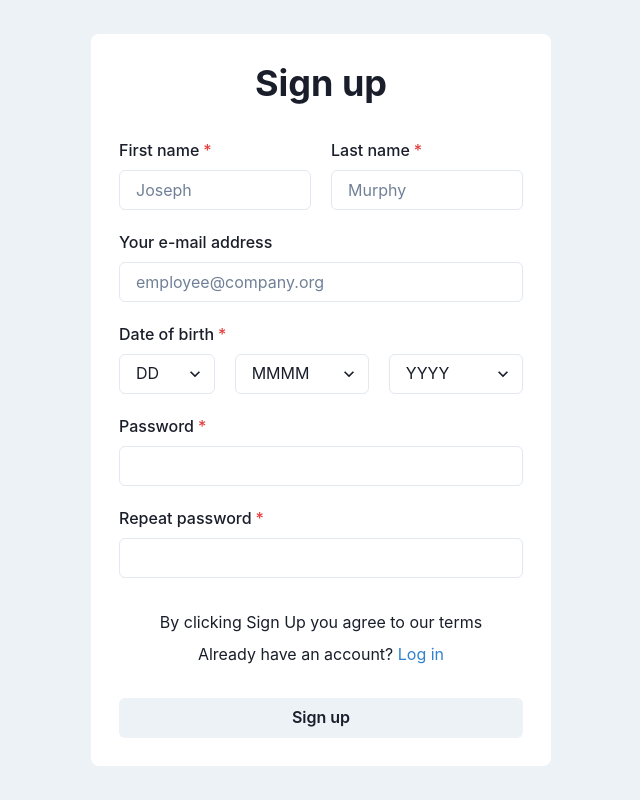
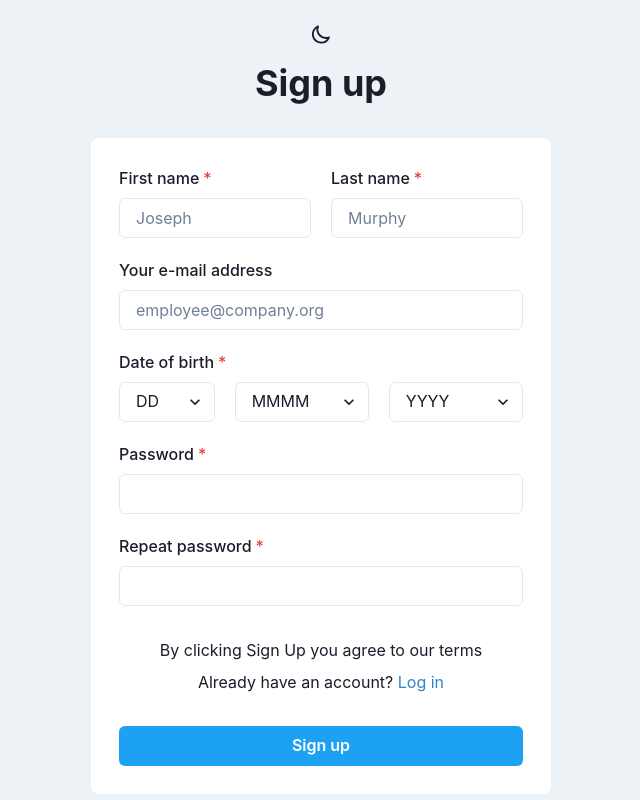
Before and after one commit to sibite/social-app, a React (Create React App) app: page /signup in a window 1280 px wide. Shown: the whole page, without its empty margins (319-959 px from the left). Built offline with nearby package versions, Linux system fonts and the light colour scheme.

Commit message:
Add interactive theme meta tag, refresh pages:
Sign Up, Log In

```diff
--- a/src/AppRoutes.tsx
+++ b/src/AppRoutes.tsx
@@ -1,5 +1,7 @@
+import { useColorModeValue } from '@chakra-ui/react';
 import { Navigate, Route, Routes } from 'react-router-dom';
 import useIsAuthenticated from './hooks/useIsAuthenticated';
+import useSetThemeColor from './hooks/useSetThemeColor';
 import ChatPage from './pages/chat/ChatPage';
 import ErrorPage from './pages/ErrorPage';
 import FeedPage from './pages/feed/FeedPage';
@@ -14,6 +16,7 @@ import { useAppSelector } from './store/hooks';
 const AppRoutes = () => {
   const isAuthenticated = useIsAuthenticated();
   const myId = useAppSelector((state) => state.auth.userId)!;
+  useSetThemeColor(useColorModeValue('white', 'black'));
 
   return (
     <Routes>
--- a/src/components/layout/PageContainer.tsx
+++ b/src/components/layout/PageContainer.tsx
@@ -6,6 +6,7 @@ import {
   useColorModeValue,
 } from '@chakra-ui/react';
 import { useEffect, useRef, useState } from 'react';
+import useSetThemeColor from '../../hooks/useSetThemeColor';
 import useWindowDimensions from '../../hooks/useWindowDimensions';
 import PortalRefContext from '../../store/ref-context';
 import FixedContainer from '../misc/FixedContainer';
--- /dev/null
+++ b/src/hooks/useSetThemeColor.ts
@@ -0,0 +1,22 @@
+import { useColorModeValue, useToken } from '@chakra-ui/react';
+import { useEffect } from 'react';
+
+let globalColor: string;
+
+const setThemeHeader = (value: string) => {
+  const themeMetaEl = document.head.querySelector('meta[name="theme-color"]');
+  themeMetaEl?.setAttribute('content', value);
+};
+
+const useSetThemeColor = (colorToken: string) => {
+  const color = useToken('colors', colorToken);
+  const defaultColor = useColorModeValue('#FFFFFF', '#000000');
+  globalColor = color;
+
+  useEffect(() => {
+    setThemeHeader(globalColor);
+    return () => setThemeHeader(defaultColor);
+  }, [color, defaultColor]);
+};
+
+export default useSetThemeColor;
--- a/src/pages/chat/ChatPage.tsx
+++ b/src/pages/chat/ChatPage.tsx
@@ -1,9 +1,11 @@
-import { useBreakpointValue } from '@chakra-ui/react';
+import { useBreakpointValue, useColorModeValue } from '@chakra-ui/react';
+import useSetThemeColor from '../../hooks/useSetThemeColor';
 import ChatPageMD from './ChatPageMD';
 import ChatPageXS from './ChatPageXS';
 
 const ChatPage: React.FC = () => {
   const isDesktop = useBreakpointValue({ base: false, md: true });
+  useSetThemeColor(useColorModeValue('white', 'black'));
 
   const ComponentToRender = isDesktop ? ChatPageMD : ChatPageXS;
 
--- a/src/pages/feed/FeedPage.tsx
+++ b/src/pages/feed/FeedPage.tsx
@@ -3,6 +3,7 @@ import Feed from '../../components/feed/Feed';
 import PageContainer from '../../components/layout/PageContainer';
 import PhotoViewerWrapper from '../../components/photo-viewer/wrappers/PhotoViewerWrapper';
 import useIsAuthenticated from '../../hooks/useIsAuthenticated';
+import useSetThemeColor from '../../hooks/useSetThemeColor';
 import { useGetTotalFeedQuery } from '../../store/feed-api';
 
 interface Props {}
@@ -13,6 +14,7 @@ const FeedPage: React.FC<Props> = () => {
   const isAuthenticated = useIsAuthenticated();
 
   const bg1 = useColorModeValue('gray.100', 'black');
+  useSetThemeColor(bg1);
 
   return (
     <PageContainer bg={bg1}>
--- a/src/pages/log-in/LogInPage.tsx
+++ b/src/pages/log-in/LogInPage.tsx
@@ -3,6 +3,7 @@ import {
   AlertDescription,
   AlertIcon,
   AlertTitle,
+  Box,
   Button,
   Flex,
   Heading,
@@ -18,13 +19,15 @@ import {
   useNavigate,
   useSearchParams,
 } from 'react-router-dom';
+import { LogInBodyType } from '../../../server/api-types/auth';
+import ThemeToggle from '../../components/nav-bar/ThemeToggle';
 import useInputControl from '../../hooks/useInputControl';
-import { LogInBodyType } from '../../../server/api-types/auth';
+import useSetThemeColor from '../../hooks/useSetThemeColor';
 import { authActions } from '../../store/auth';
+import { feedApi } from '../../store/feed-api';
 import { useAppDispatch } from '../../store/hooks';
+import { profileApi } from '../../store/profile-api';
 import LogInInputs from './LogInInputs';
-import { feedApi } from '../../store/feed-api';
-import { profileApi } from '../../store/profile-api';
 
 const LogInPage: React.FC = () => {
   const navigate = useNavigate();
@@ -73,25 +76,38 @@ const LogInPage: React.FC = () => {
   };
 
   const bg1 = useColorModeValue('gray.100', 'black');
-  const bg2 = useColorModeValue('white', 'gray.900');
+  const bg2 = useColorModeValue('white', 'gray.800');
+
+  useSetThemeColor(bg1);
 
   const formStyle = {
     py: 8,
-    m: 'auto',
     p: 7,
     borderRadius: 8,
     w: ['100%', 460],
+    maxW: '100%',
     background: bg2,
   };
 
   return (
-    <Flex direction="row" h={['100vh']} justify="center" background={bg1}>
+    <Flex
+      direction="column"
+      minH={['100vh']}
+      justifyContent="center"
+      alignItems="center"
+      background={bg1}
+    >
+      <Box m={2}>
+        <ThemeToggle />
+      </Box>
+      <Heading as="h1" mb={8}>
+        Log in
+      </Heading>
       <VStack as="form" sx={formStyle} spacing={8} onSubmit={submitHandler}>
-        <Heading as="h1">Log in</Heading>
         {isInternalError && (
           <Alert status="error">
             <AlertIcon />
-            <AlertTitle>Internal server error</AlertTitle>
+            <AlertTitle>An error occured</AlertTitle>
           </Alert>
         )}
         {showSignUpAlert && (
@@ -108,7 +124,13 @@ const LogInPage: React.FC = () => {
             Create one
           </Link>
         </Text>
-        <Button as="button" type="submit" w="100%" isLoading={isLoading}>
+        <Button
+          as="button"
+          type="submit"
+          w="100%"
+          colorScheme="twitter"
+          isLoading={isLoading}
+        >
           Log in
         </Button>
       </VStack>
--- a/src/pages/profile/ProfilePage.tsx
+++ b/src/pages/profile/ProfilePage.tsx
@@ -36,6 +36,7 @@ import ProfileCover from './ProfileCover';
 import ProfileHeading from './ProfileHeading';
 import ProfilePageSkeleton from './ProfilePageSkeleton';
 import ProfileTabBar from './ProfileTabBar';
+import useSetThemeColor from '../../hooks/useSetThemeColor';
 
 interface Props {}
 
@@ -158,6 +159,8 @@ const ProfilePage: React.FC<Props> = () => {
   const bg2 = useColorModeValue('white', 'gray.900');
   const borderColor = useColorModeValue('gray.200', 'gray.800');
 
+  useSetThemeColor(bg2);
+
   if (isError) return <ErrorPage status={(error as any)?.status} />;
 
   if ((isLoading || isFetching) && !currentData)
--- a/src/pages/sign-up/SignUpPage.tsx
+++ b/src/pages/sign-up/SignUpPage.tsx
@@ -2,6 +2,7 @@ import {
   Alert,
   AlertIcon,
   AlertTitle,
+  Box,
   Button,
   Flex,
   Heading,
@@ -25,6 +26,8 @@ import {
   repeatPasswordOptions,
 } from './form-controls';
 import SignUpForm from './SignUpForm';
+import ThemeToggle from '../../components/nav-bar/ThemeToggle';
+import useSetThemeColor from '../../hooks/useSetThemeColor';
 
 const SignUpPage: React.FC = () => {
   const navigate = useNavigate();
@@ -87,21 +90,34 @@ const SignUpPage: React.FC = () => {
   };
 
   const bg1 = useColorModeValue('gray.100', 'black');
-  const bg2 = useColorModeValue('white', 'gray.900');
+  const bg2 = useColorModeValue('white', 'gray.800');
+
+  useSetThemeColor(bg1);
 
   const formStyle = {
     py: 8,
-    m: 'auto',
     p: 7,
     borderRadius: 8,
     w: ['100%', 460],
+    maxW: '100%',
     background: bg2,
   };
 
   return (
-    <Flex direction="row" h={['100vh']} justify="center" background={bg1}>
+    <Flex
+      direction="column"
+      minH={['100vh']}
+      justify="center"
+      alignItems="center"
+      background={bg1}
+    >
+      <Box m={2}>
+        <ThemeToggle />
+      </Box>
+      <Heading as="h1" mb={8}>
+        Sign up
+      </Heading>
       <VStack as="form" sx={formStyle} spacing={8} onSubmit={submitHandler}>
-        <Heading as="h1">Sign up</Heading>
         {isInternalError && (
           <Alert status="error">
             <AlertIcon />
@@ -126,7 +142,13 @@ const SignUpPage: React.FC = () => {
             </Link>
           </Text>
         </VStack>
-        <Button as="button" type="submit" w="100%" isLoading={isLoading}>
+        <Button
+          as="button"
+          type="submit"
+          w="100%"
+          colorScheme="twitter"
+          isLoading={isLoading}
+        >
           Sign up
         </Button>
       </VStack>
```
